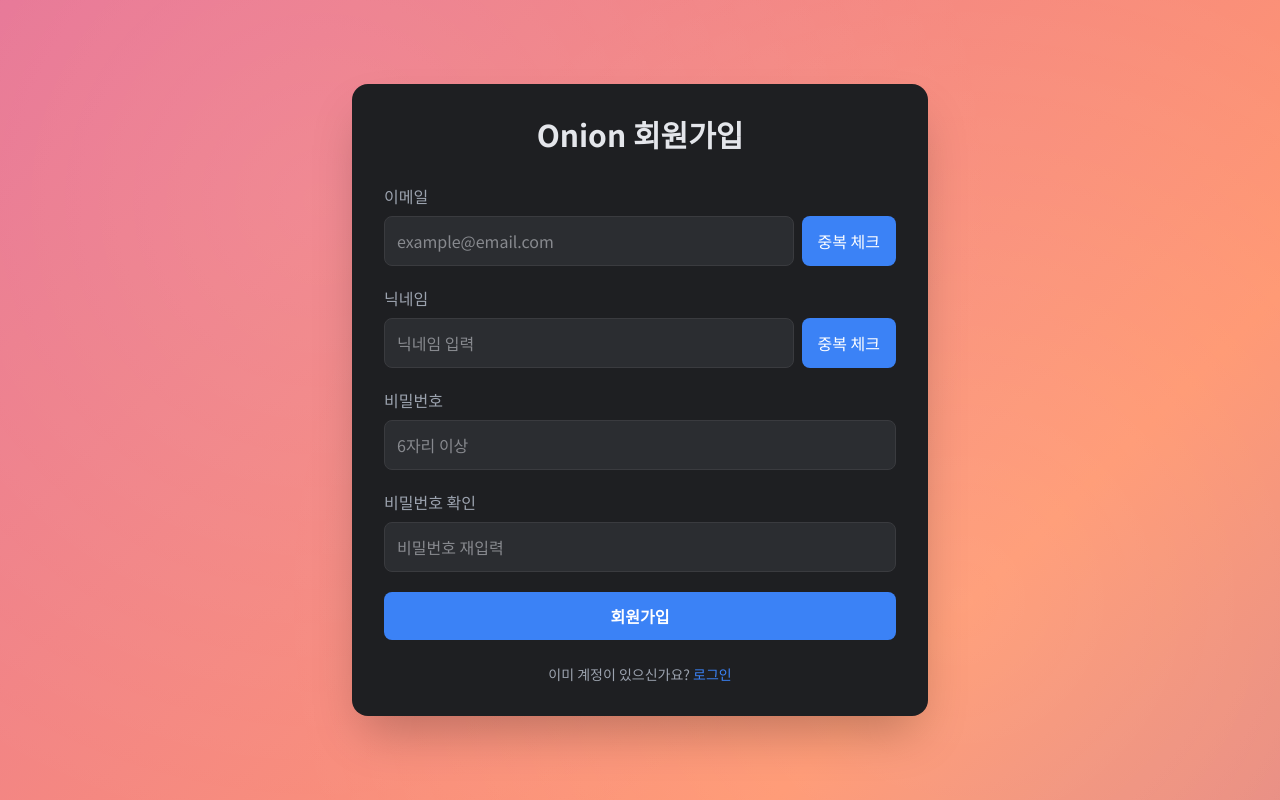
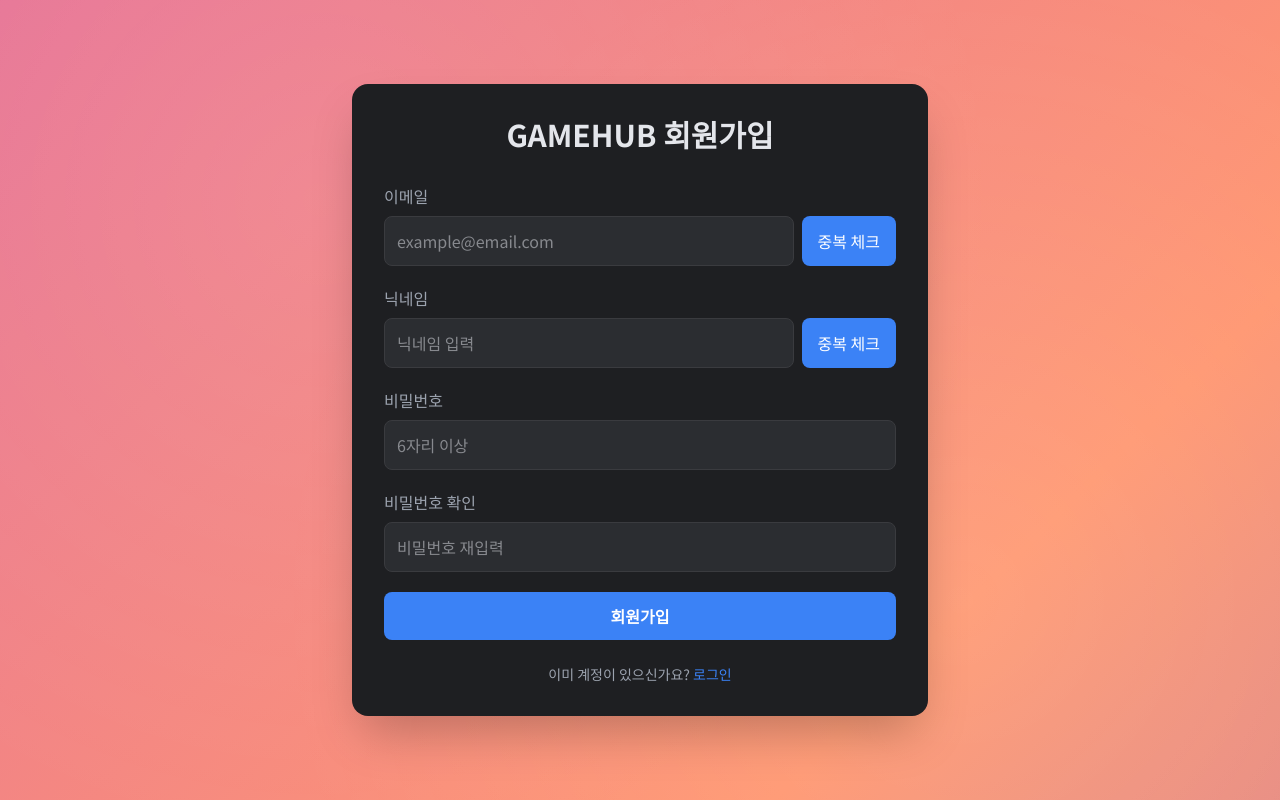
Before and after one commit to xowlsakffl/gameHub-multi-module-, a React (Vite) app in the folder front-end/: page /signup in a window 1280 px wide. Built offline with nearby package versions, Linux system fonts and the light colour scheme.

Commit message:
제목 수정

```diff
--- a/front-end/src/pages/Login.jsx
+++ b/front-end/src/pages/Login.jsx
@@ -64,7 +64,7 @@
         <div className="flex items-center justify-center min-h-screen px-4">
             <div className="bg-onion-surface w-full max-w-sm sm:max-w-md md:max-w-lg lg:max-w-xl p-8 rounded-2xl shadow-2xl">
                 <h2 className="text-3xl font-semibold mb-8 text-center text-[var(--color-onion-text)]">
-                    Onion 로그인
+                    GAMEHUB 로그인
                 </h2>
 
                 <form onSubmit={handleSubmit} className="space-y-5" noValidate>
--- a/front-end/src/pages/Signup.jsx
+++ b/front-end/src/pages/Signup.jsx
@@ -138,7 +138,7 @@
         <div className="flex items-center justify-center min-h-screen px-4">
             <div className="bg-onion-surface w-full max-w-sm sm:max-w-md md:max-w-lg lg:max-w-xl p-8 rounded-2xl shadow-2xl">
                 <h2 className="text-3xl font-semibold mb-8 text-center text-[var(--color-onion-text)]">
-                    Onion 회원가입
+                    GAMEHUB 회원가입
                 </h2>
 
                 <form onSubmit={handleSignup} className="space-y-5" noValidate>
```
